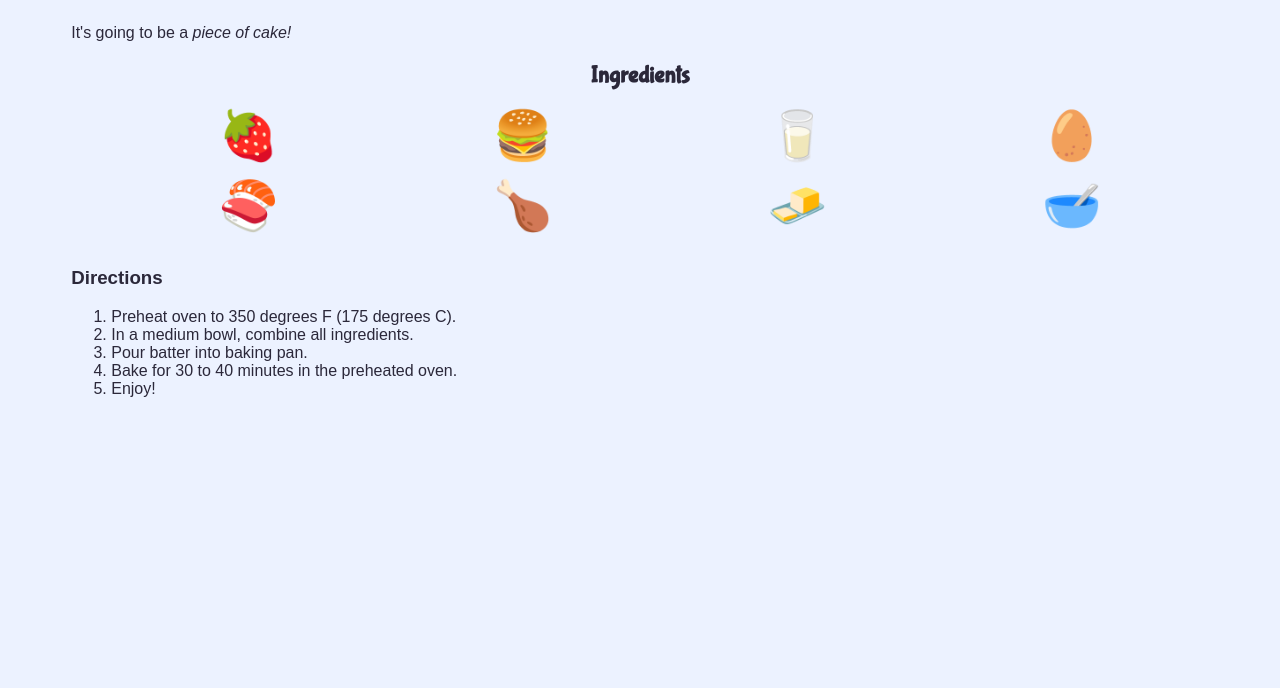
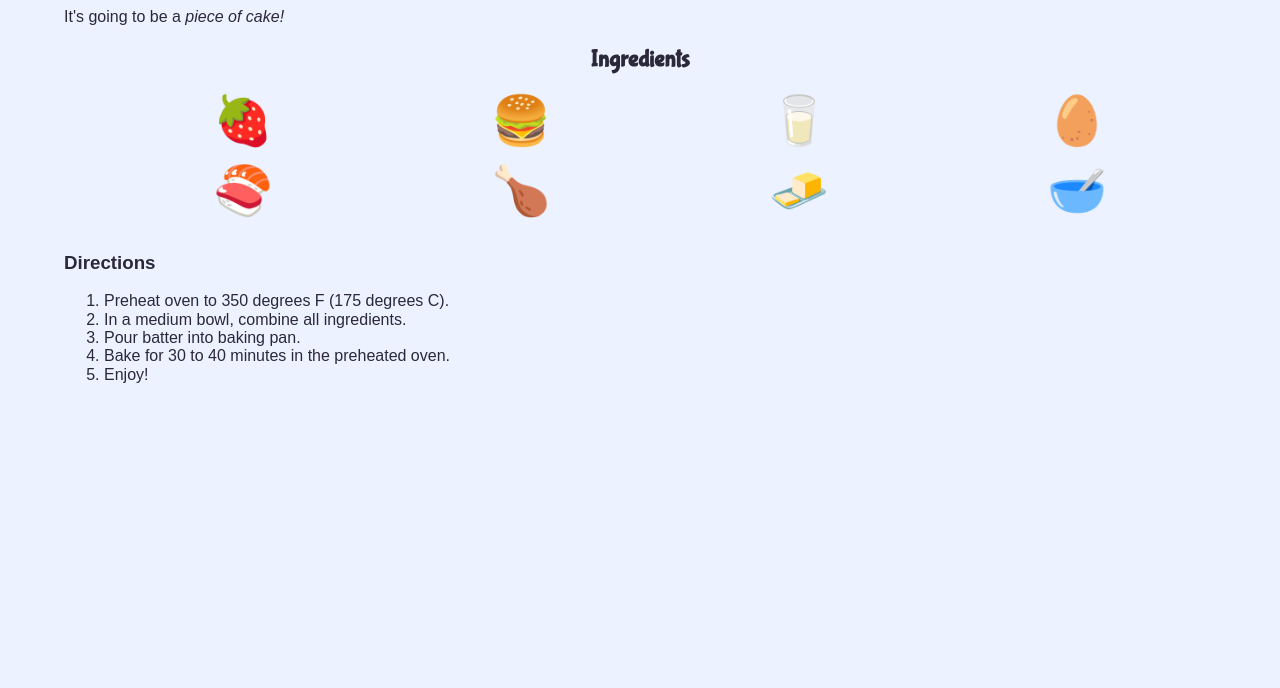
Before and after one commit to oyinnuel/Scrimba_001, a plain HTML site: page index.html in a window 1280 px wide. Shown: the part 112-800 px from the top of the page. Drawn offline with nearby package versions, Linux system fonts and the light colour scheme; a script that the page names is missing.

Commit message:
Updated html to include the following:
- Normalization CSS style sheet
- Two meta tags

```diff
--- a/index.html
+++ b/index.html
@@ -1,6 +1,11 @@
 <!DOCTYPE html>
 <html lang="en">
   <head>
+    <link rel="stylesheet" href="https://cdnjs.cloudflare.com/ajax/libs/normalize/8.0.1/normalize.css">
+
+        <meta charset="UTF-8">
+        <meta name="viewport" content="width=device-width, initial-scale=1.0">
+
     <title>Cake Class</title>
     <link rel="stylesheet" href="style.css" />
   </head>
```
